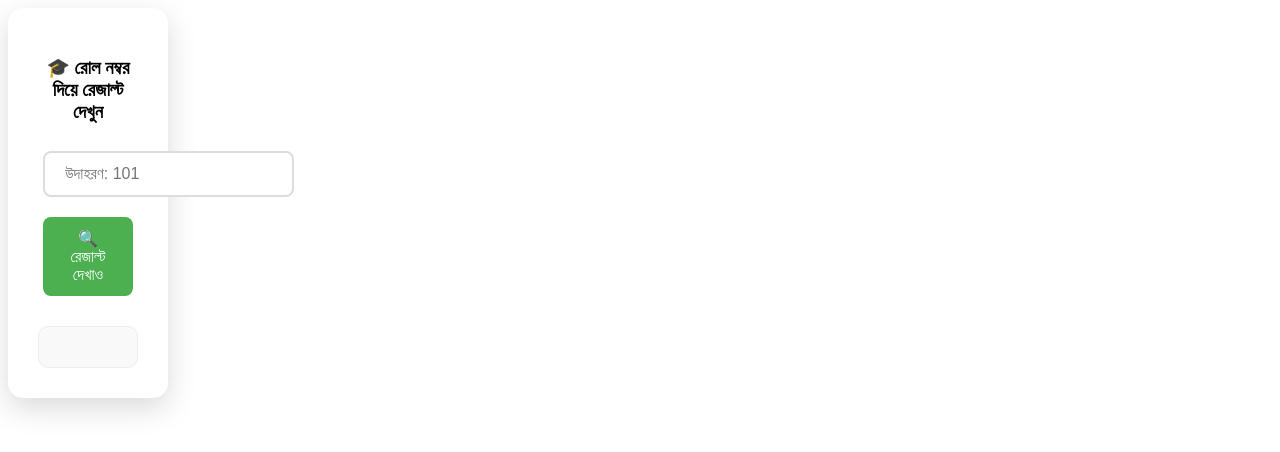
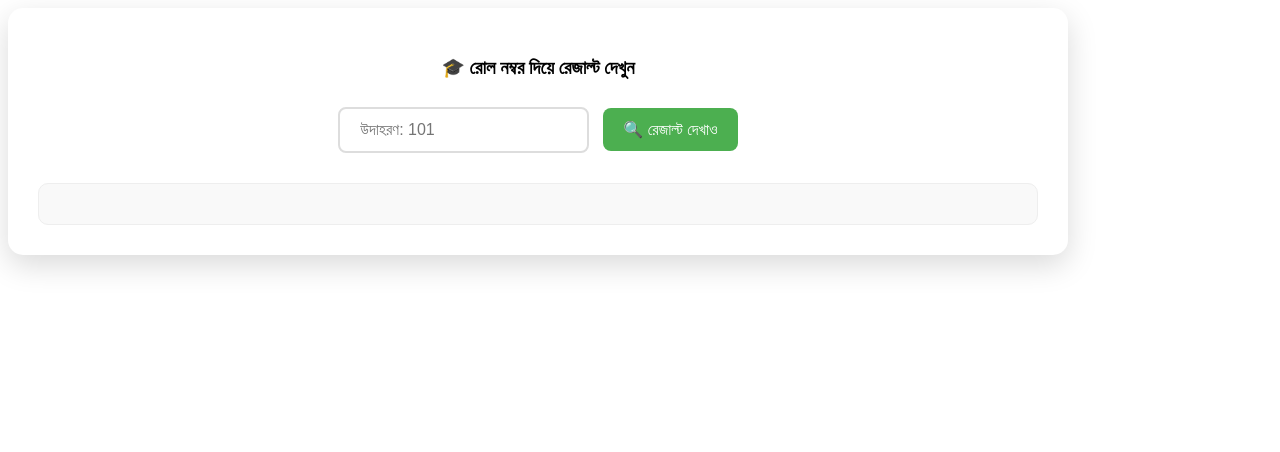
Before and after one commit to mstasmiya6200-ui/Samiul-, a plain HTML site: page result.html in a window 1280 px wide. Drawn offline with Linux system fonts and the light colour scheme.

Commit message:
Update result.html

```diff
--- a/result.html
+++ b/result.html
@@ -46,8 +46,8 @@
       border-radius: 15px;
       box-shadow: 0 10px 30px rgba(0,0,0,0.15);
       text-align: center;
-      width: 90%;
-      max-width: 100px;
+      width: 200%;
+      max-width: 1000px;
     }
 
     #rollInput, button {
```
